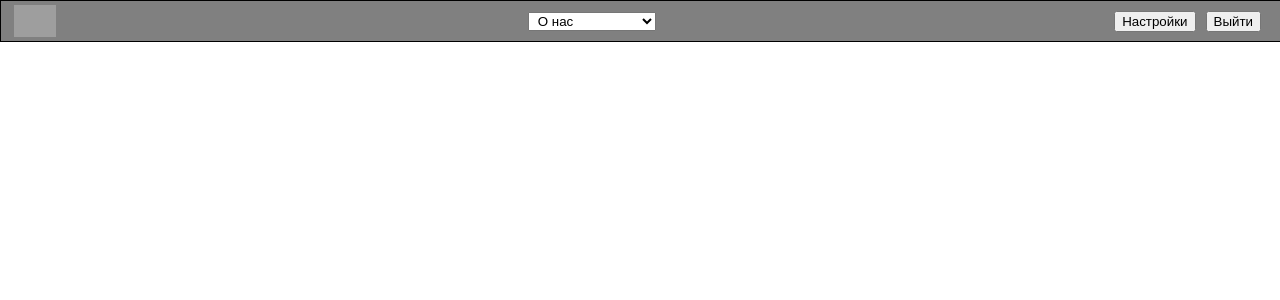
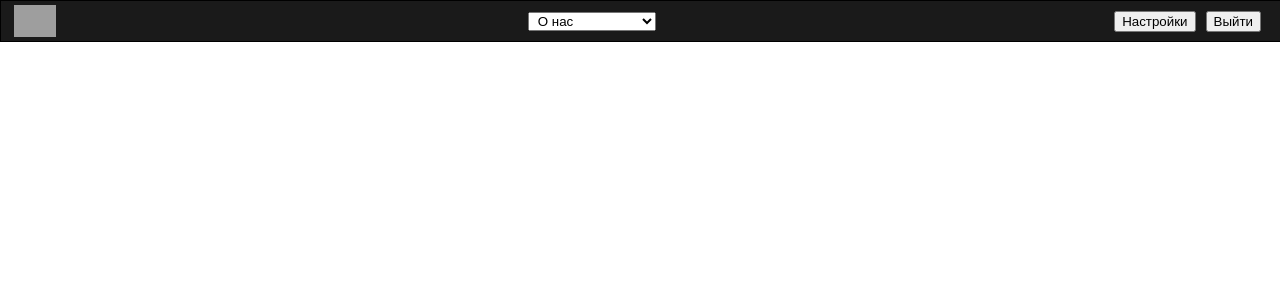
Before and after one commit to KucherenkoIvan/Database-8, a React (Create React App) app in the folder frontend/: page / in a window 1280 px wide. Shown: the top 300 px of the page. Built offline with nearby package versions, Linux system fonts and the light colour scheme; grey boxes are pictures that could not be loaded.

Commit message:
New scss

```diff
--- a/frontend/src/_vars.scss
+++ b/frontend/src/_vars.scss
@@ -1,2 +1,2 @@
-$primary-black: #1A1A1A;
+$header-black: #1A1A1A;
 $primary-white: white;
--- a/frontend/src/components/header/index.scss
+++ b/frontend/src/components/header/index.scss
@@ -5,7 +5,7 @@
     display: flex;
     justify-content: space-between;
     align-items: center;
-    background-color: gray;
+    background-color: $header-black;
     border: 1px solid black;
     width: 100%;
     height: 40px;
@@ -13,6 +13,7 @@
 .select{
     width: 10%;
     padding-left: 5px;
+    outline: none;
 }
 .logo{
     height: 80%;
@@ -24,10 +25,6 @@
     margin-right: 20px;
 }
 
-.nav__button{
-    padding: 2px;
-    margin: 5px;
-}
 .nav__select{
     padding: 2px;
     margin: 5px;
```
